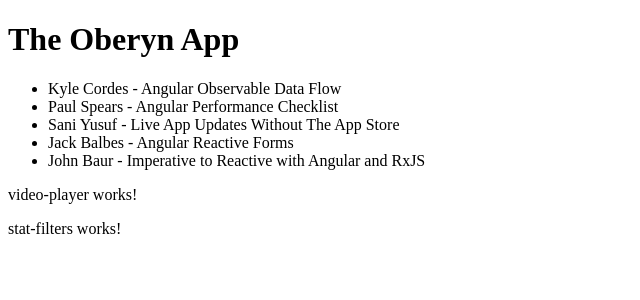
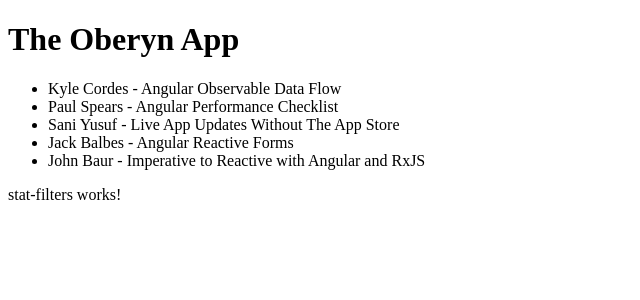
Before and after one commit to saniyusuf/abc-london-09-11-july-2019, an Angular app: page /dashboard in a window 1280 px wide. Shown: the top 300 px of the page, without its empty margins (0-640 px from the left). Built offline with nearby package versions, Linux system fonts and the light colour scheme.

Commit message:
step 206

```diff
--- a/src/app/dashboard/video-dashboard/video-dashboard.component.html
+++ b/src/app/dashboard/video-dashboard/video-dashboard.component.html
@@ -1,4 +1,6 @@
-
-<app-video-list [videoList]="videos" ></app-video-list>
-<app-video-player></app-video-player>
+<app-video-list
+  [videoList]="videos"
+  (videoSelected)="onVideoSelectionChanged($event)"
+></app-video-list>
+<app-video-player [videoToPlay]="selectedVideo"></app-video-player>
 <app-stat-filters></app-stat-filters>
--- a/src/app/dashboard/video-dashboard/video-dashboard.component.ts
+++ b/src/app/dashboard/video-dashboard/video-dashboard.component.ts
@@ -8,10 +8,15 @@
 })
 export class VideoDashboardComponent implements OnInit {
   videos: Video[] = rawVideoListData;
+  selectedVideo: Video;
 
   constructor() {}
 
   ngOnInit() {}
+
+  onVideoSelectionChanged(video: Video) {
+    this.selectedVideo = video;
+  }
 }
 
 const rawVideoListData: Video[] = [
--- a/src/app/dashboard/video-list/video-list.component.ts
+++ b/src/app/dashboard/video-list/video-list.component.ts
@@ -1,4 +1,4 @@
-import {Component, Input, OnInit} from '@angular/core';
+import {Component, EventEmitter, Input, OnInit, Output} from '@angular/core';
 import { Video } from "../../../types";
 
 @Component({
@@ -7,7 +7,8 @@
   styleUrls: ["./video-list.component.css"]
 })
 export class VideoListComponent implements OnInit {
-  @Input() videoList: Video[] ;
+  @Input() videoList: Video[];
+  @Output() videoSelected = new EventEmitter<Video>();
   selectedVideo: Video;
 
   constructor() {}
@@ -16,5 +17,6 @@
 
   setSelectedVideo(video: Video) {
     this.selectedVideo = video;
+    this.videoSelected.emit(video);
   }
 }
--- a/src/app/dashboard/video-player/video-player.component.html
+++ b/src/app/dashboard/video-player/video-player.component.html
@@ -1 +1 @@
-<p>video-player works!</p>
+{{videoToPlay?.title}}
```
Also changed, not shown: src/app/dashboard/video-player/video-player.component.ts (+8 -8 lines).
